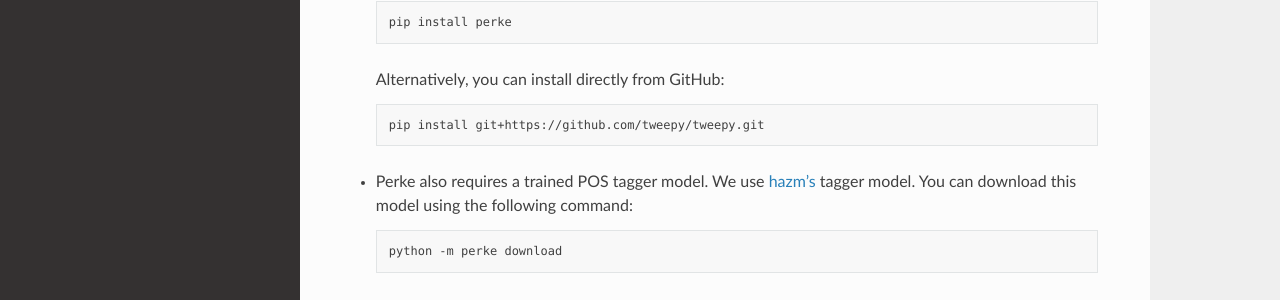
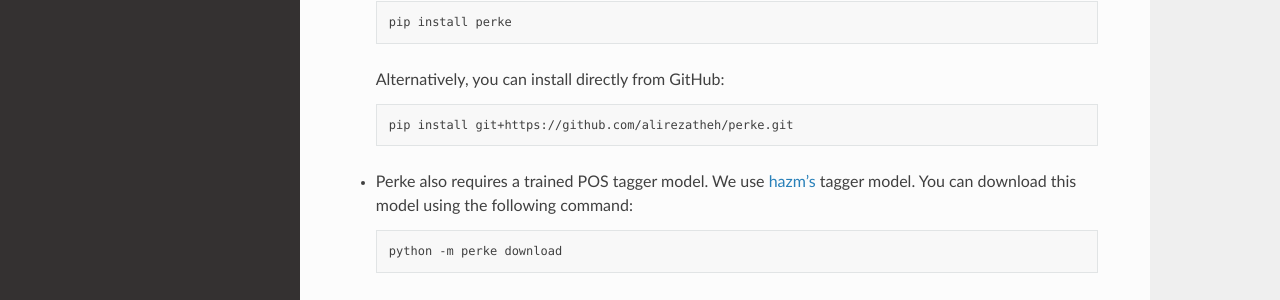
Before and after one commit to AlirezaTheH/perke, a Sphinx documentation site: the page built from docs/install.rst, in a window 1280 px wide. Shown: the part 267-567 px from the top of the page. Built offline with Sphinx 7.4.7 and the Read the Docs theme 2.0.0, drawn with Linux system fonts in a browser that asks for light colours; some of the changed lines change nothing that is shown.

Commit message:
Update install.rst
Fixed a small mistake.

```diff
--- a/docs/install.rst
+++ b/docs/install.rst
@@ -15,7 +15,7 @@
 
   .. code:: bash
 
-      pip install git+https://github.com/tweepy/tweepy.git
+      pip install git+https://github.com/alirezatheh/perke.git
 
 - Perke also requires a trained POS tagger model. We use
   `hazm's <https://github.com/sobhe/hazm>`_ tagger model. You can download this
```
